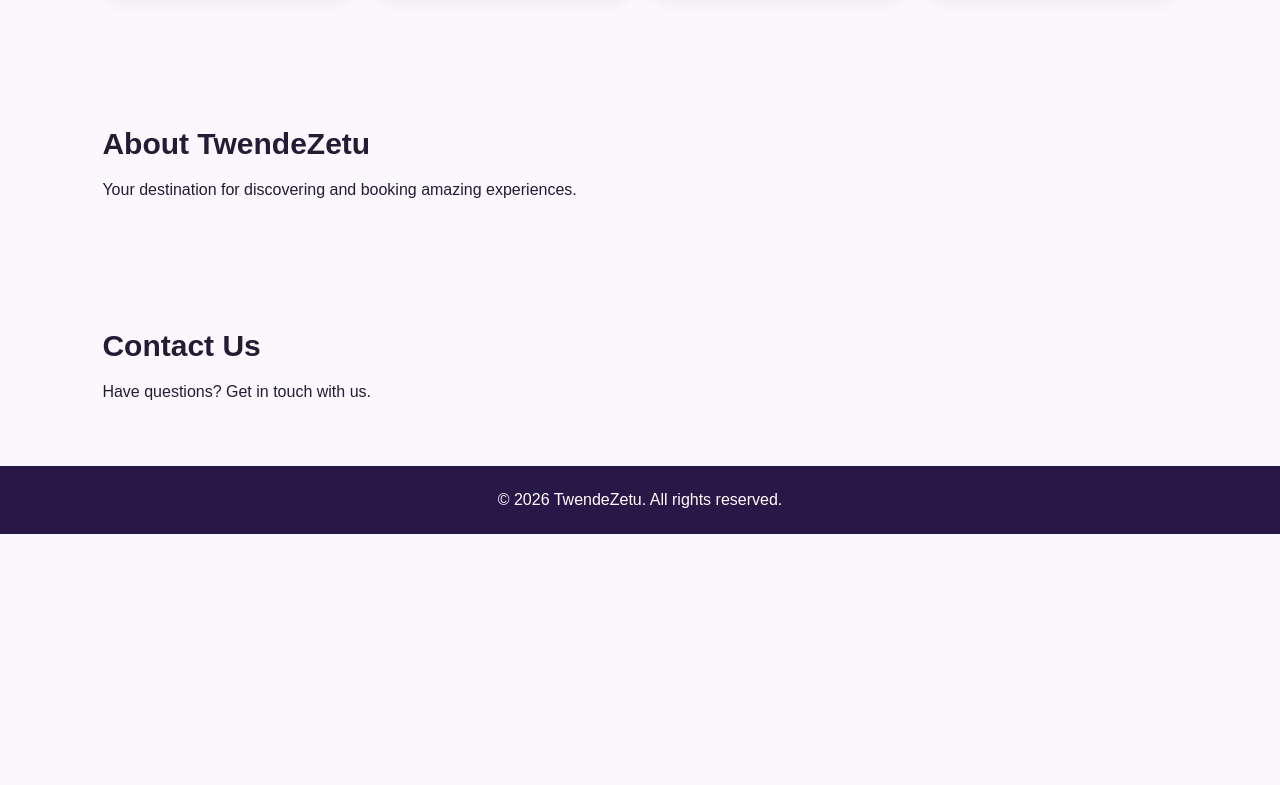
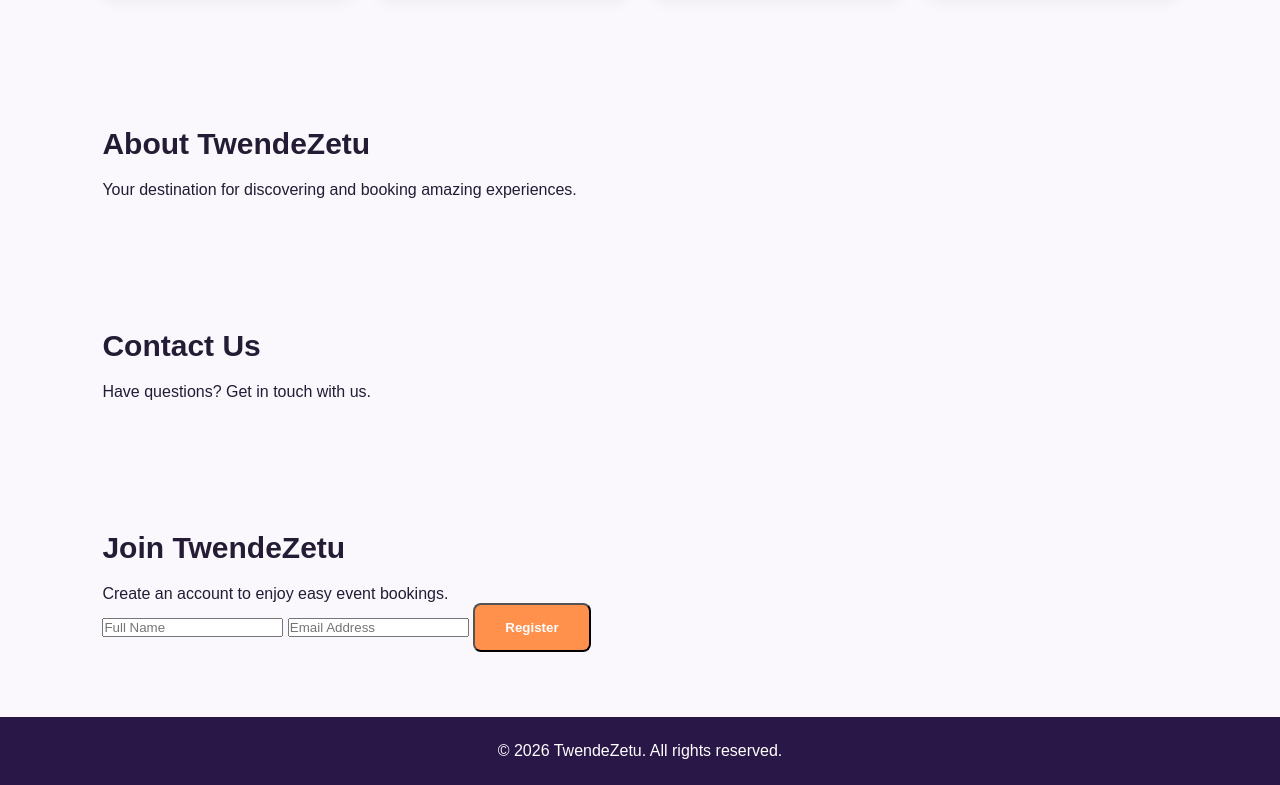
Before and after one commit to Natmwa/Twendezetu, a plain HTML site: page index.html in a window 1280 px wide. Shown: the part 811-1596 px from the top of the page. Before the commit the page ends 1345 px from the top, so only its background shows below. Drawn offline with Linux system fonts and the light colour scheme.

Commit message:
Update index.html

```diff
--- a/index.html
+++ b/index.html
@@ -12,10 +12,12 @@
 <header>
     <h2>TwendeZetu</h2>
     <nav>
-        <a href="index.html">Home</a>
-        <a href="#events">Explore Events</a>
-        <a href="#about">About Us</a>
-        <a href="#contact">Contact</a>
+    <a href="index.html">Home</a>
+    <a href="#events">Explore Events</a>
+    <a href="#about">About Us</a>
+    <a href="#contact">Contact</a>
+    <a href="#account">My Account</a>
+
     </nav>
 </header>
 
@@ -39,6 +41,24 @@
     <h2>Contact Us</h2>
     <p>Have questions? Get in touch with us.</p>
 </section>
+    <section id="account">
+    <h2>Join TwendeZetu</h2>
+    <p>Create an account to enjoy easy event bookings.</p>
+
+    <form id="registerForm">
+        <input type="text" id="customerName"
+        placeholder="Full Name" required>
+
+        <input type="email" id="customerEmail"
+        placeholder="Email Address" required>
+
+        <button type="submit" class="button">
+            Register
+        </button>
+    </form>
+
+    <p id="accountMessage"></p>
+</section>
 
 <footer>
     <p>© 2026 TwendeZetu. All rights reserved.</p>
```
